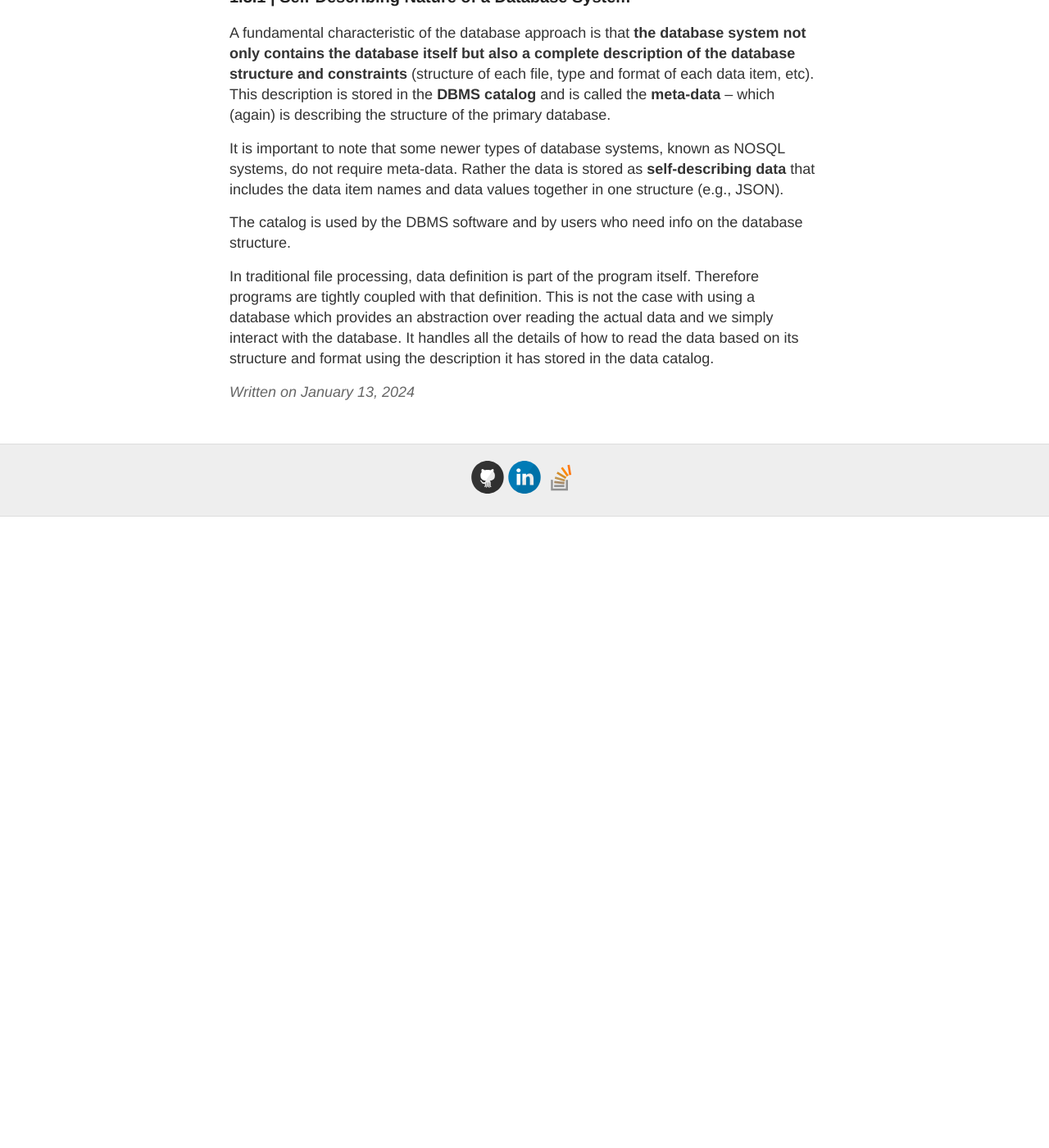
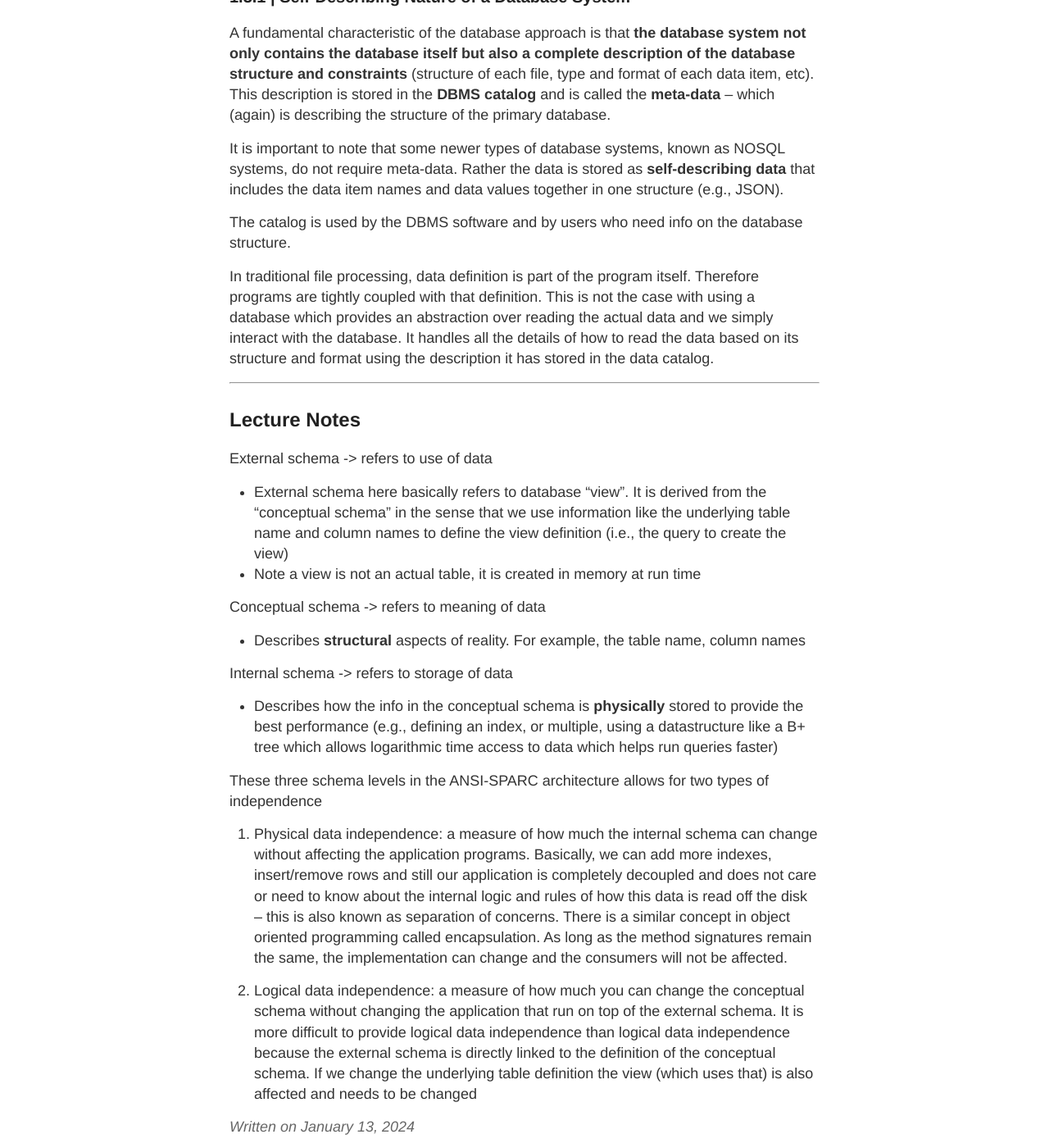
Before and after one commit to gutucristian/gutucristian.github.io, a Jekyll site: the page built from _posts/2024-01-13-Database-Systems-Concepts-And-Design.md, in a window 1280 px wide and 1400 px high, scrolled down 3459 px. Shown: the whole window at 82% size. Built offline with Jekyll 4.4.1, drawn with Linux system fonts in a browser that asks for light colours; our own code applies the rules of GitHub Pages for plain Markdown files; before the commit the page ends 4089 px from its top, so only the background shows below that.

Commit message:
Update 2024-01-13-Database-Systems-Concepts-And-Design.md

```diff
--- a/_posts/2024-01-13-Database-Systems-Concepts-And-Design.md
+++ b/_posts/2024-01-13-Database-Systems-Concepts-And-Design.md
@@ -90,3 +90,23 @@ It is important to note that some newer types of database systems, known as NOSQ
 The catalog is used by the DBMS software and by users who need info on the database structure.
 
 In traditional file processing, data definition is part of the program itself. Therefore programs are tightly coupled with that definition. This is not the case with using a database which provides an abstraction over reading the actual data and we simply interact with the database. It handles all the details of how to read the data based on its structure and format using the description it has stored in the data catalog.
+
+--------------------------------------------------------------
+
+## Lecture Notes
+
+External schema -> refers to use of data
+- External schema here basically refers to database "view". It is derived from the "conceptual schema" in the sense that we use information like the underlying table name and column names to define the view definition (i.e., the query to create the view)
+- Note a view is not an actual table, it is created in memory at run time
+
+Conceptual schema -> refers to meaning of data
+- Describes **structural** aspects of reality. For example, the table name, column names
+
+Internal schema -> refers to storage of data
+- Describes how the info in the conceptual schema is **physically** stored to provide the best performance (e.g., defining an index, or multiple, using a datastructure like a B+ tree which allows logarithmic time access to data which helps run queries faster)
+
+These three schema levels in the ANSI-SPARC architecture allows for two types of independence
+
+1. Physical data independence: a measure of how much the internal schema can change without affecting the application programs. Basically, we can add more indexes, insert/remove rows and still our application is completely decoupled and does not care or need to know about the internal logic and rules of how this data is read off the disk -- this is also known as separation of concerns. There is a similar concept in object oriented programming called encapsulation. As long as the method signatures remain the same, the implementation can change and the consumers will not be affected.
+
+2. Logical data independence: a measure of how much you can change the conceptual schema without changing the application that run on top of the external schema. It is more difficult to provide logical data independence than logical data independence because the external schema is directly linked to the definition of the conceptual schema. If we change the underlying table definition the view (which uses that) is also affected and needs to be changed
```
